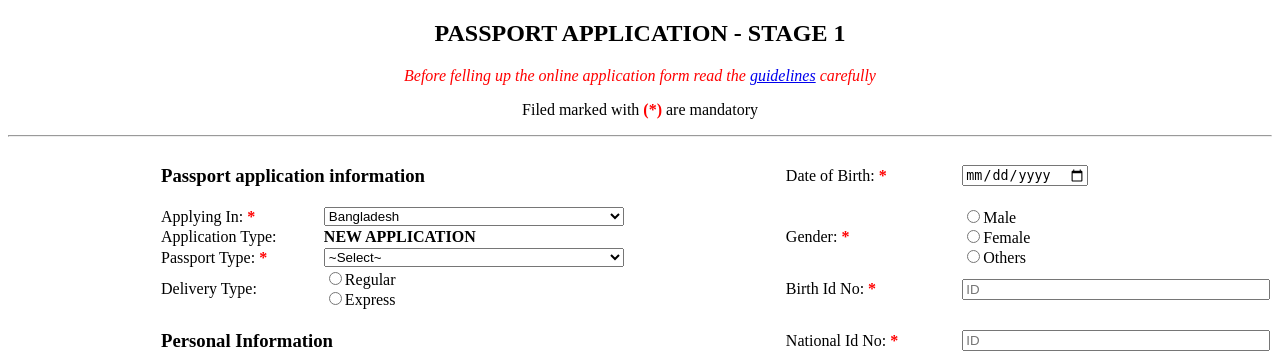
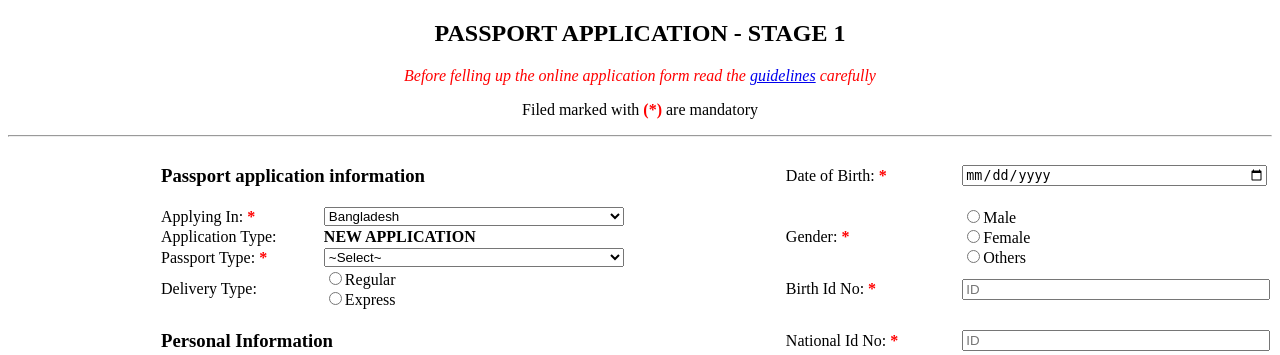
Before and after one commit to Ibtida/WebTech, a PHP site: page /index_stage1.php in a window 1280 px wide. Shown: the top 355 px of the page. Run offline with PHP 8.4, Linux system fonts and the light colour scheme.

Commit message:
stage 1 change

```diff
--- a/passport/index_stage1.php
+++ b/passport/index_stage1.php
@@ -23,7 +23,7 @@
      		<td rowspan="100" width="150 px"></td>
      		<td><label>Date of Birth:</label><b style="color: red"> *</b></td>
      		<td width="40 px"></td>
-     		<td ><input type="date" id="birthDate" class="form-control"></td>
+     		<td ><input style="width: 300px" type="date" id="birthDate" class="form-control"></td>
      	</tr>
      	<tr>
 
```
